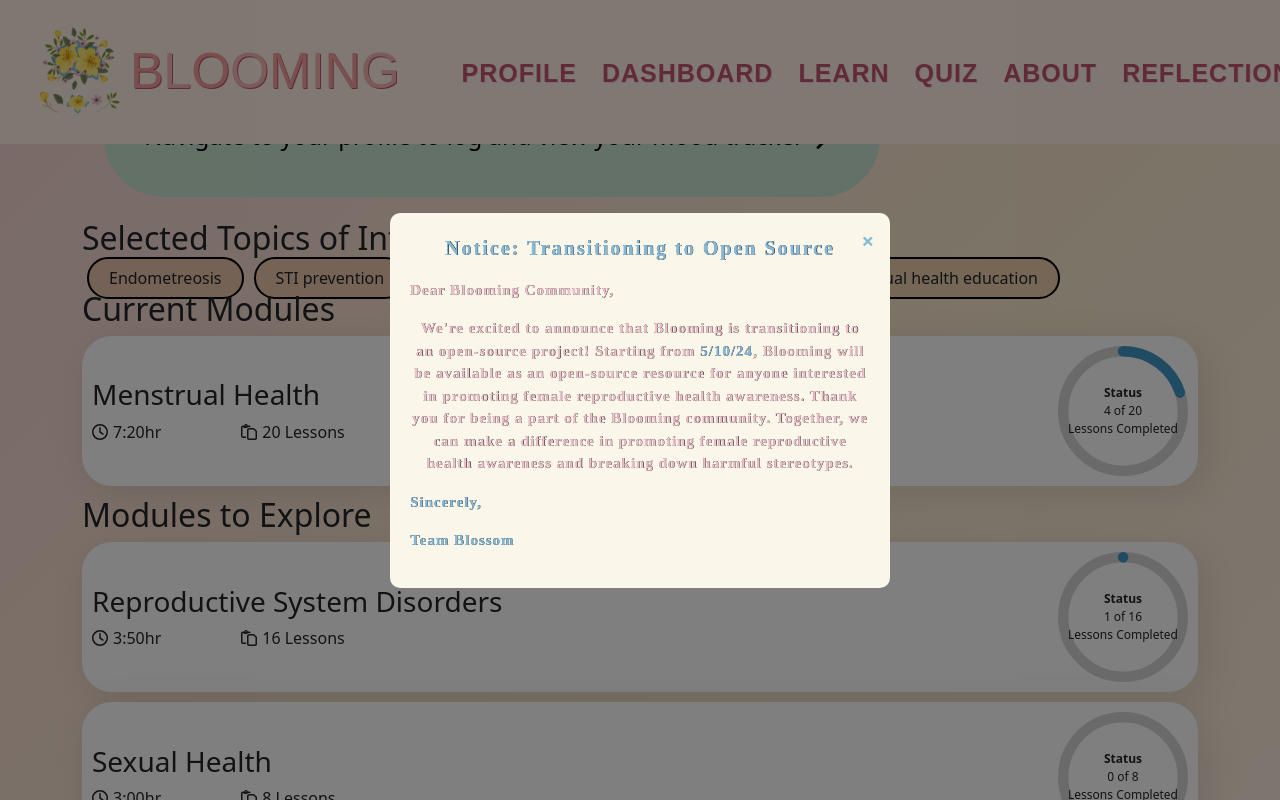
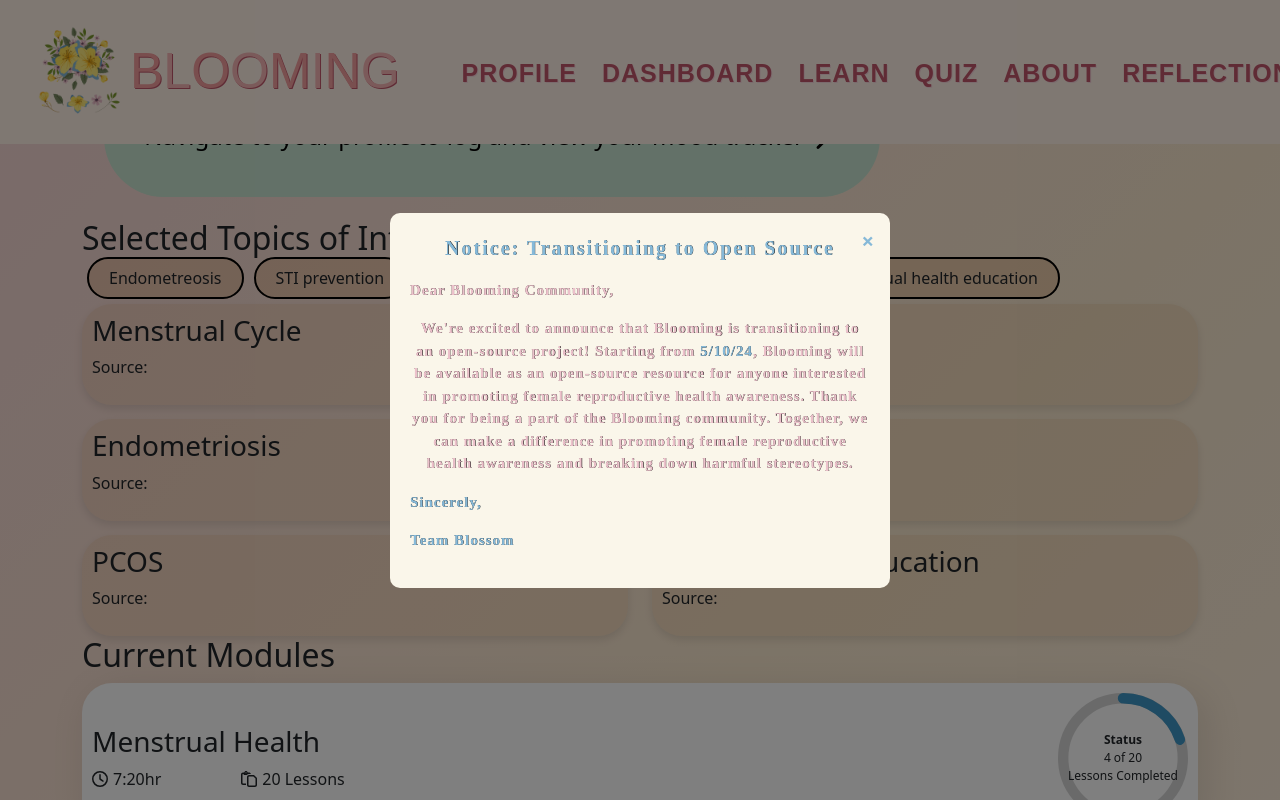
Before and after one commit to fdouled/Blooming, a React (Create React App) app in the folder blooming/: page /dashboard in a window 1280 px wide. Shown: the top 800 px of the page. Built offline with nearby package versions, Linux system fonts and the light colour scheme; a web font is replaced by a local one.

Commit message:
selected topics tiles added to dashboard

```diff
--- a/blooming/src/components/DashboardPage.js
+++ b/blooming/src/components/DashboardPage.js
@@ -10,6 +10,7 @@
 import 'react-circular-progressbar/dist/styles.css';
 import '../components/dashboard.css';
 import PopupNotice from '../components/PopUp.js';
+import articles from './articles.json';
 
 
 export function DashboardPage(props) {
@@ -33,6 +34,20 @@
           <h2>Selected Topics of Interest</h2>
           <Topics/>
         </section>
+        {/* Topics of Interest Articles */}
+        <section className="article-container">
+          <div className="row">
+            {articles.articles.map((article, index) => (
+              <div key={index} className="column col-6">
+                <div className="topics-article-tile">
+                  <h3><a className="article-link" href={article.url} target="_blank">{article.title}</a></h3>
+                  <p>Source: {article.source}</p>
+                </div>
+              </div>
+            ))}
+          </div>
+        </section>
+        {/* End */}
         <section>
           <h2>Current Modules</h2>
             <div className="moduleTile">
--- a/blooming/src/components/dashboard.css
+++ b/blooming/src/components/dashboard.css
@@ -43,3 +43,12 @@
 .article-link:hover {
   text-decoration: none;
 }
+
+.topics-article-tile {
+  padding: 10px;
+  background-color: rgba(212, 163, 115, 0.2);
+  border-radius: 30px;
+  box-sizing: border-box;
+  box-shadow: 0 4px 8px #0000001a;
+  margin-top: 14px;
+}
```
